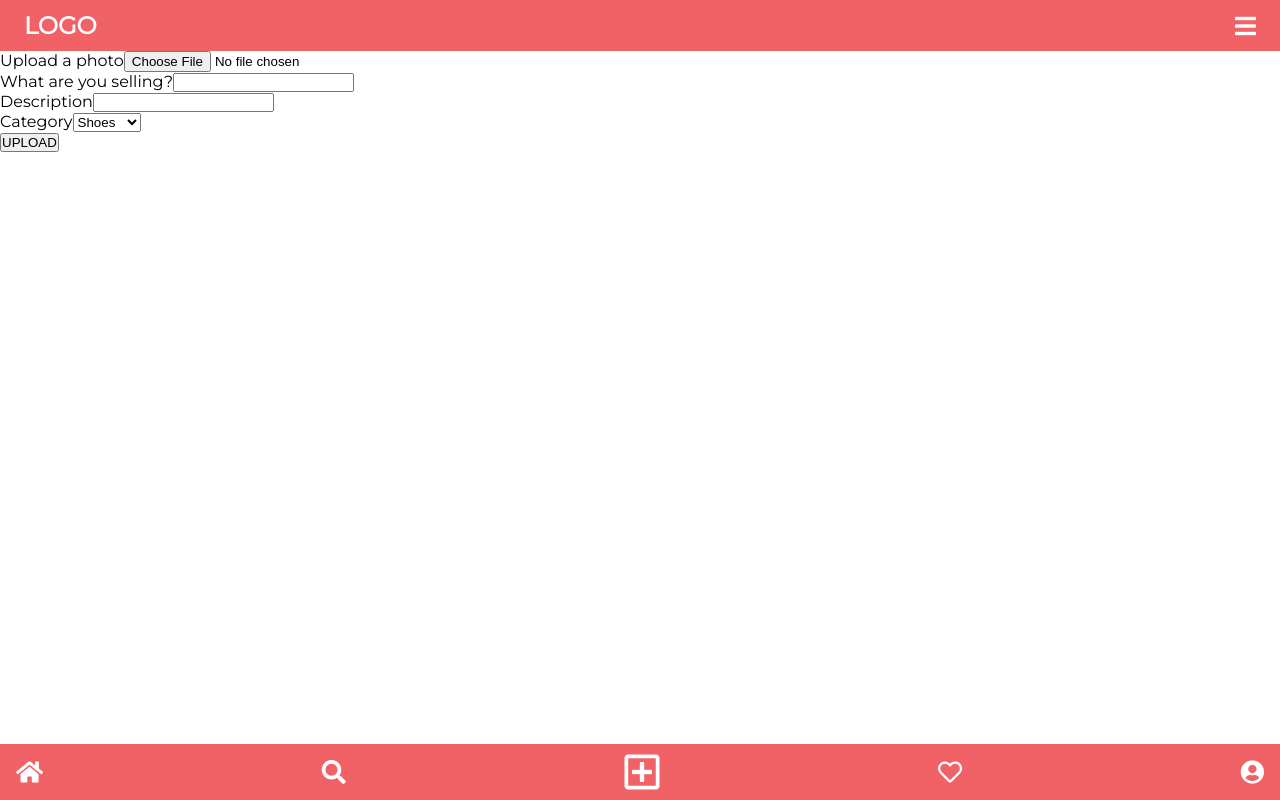
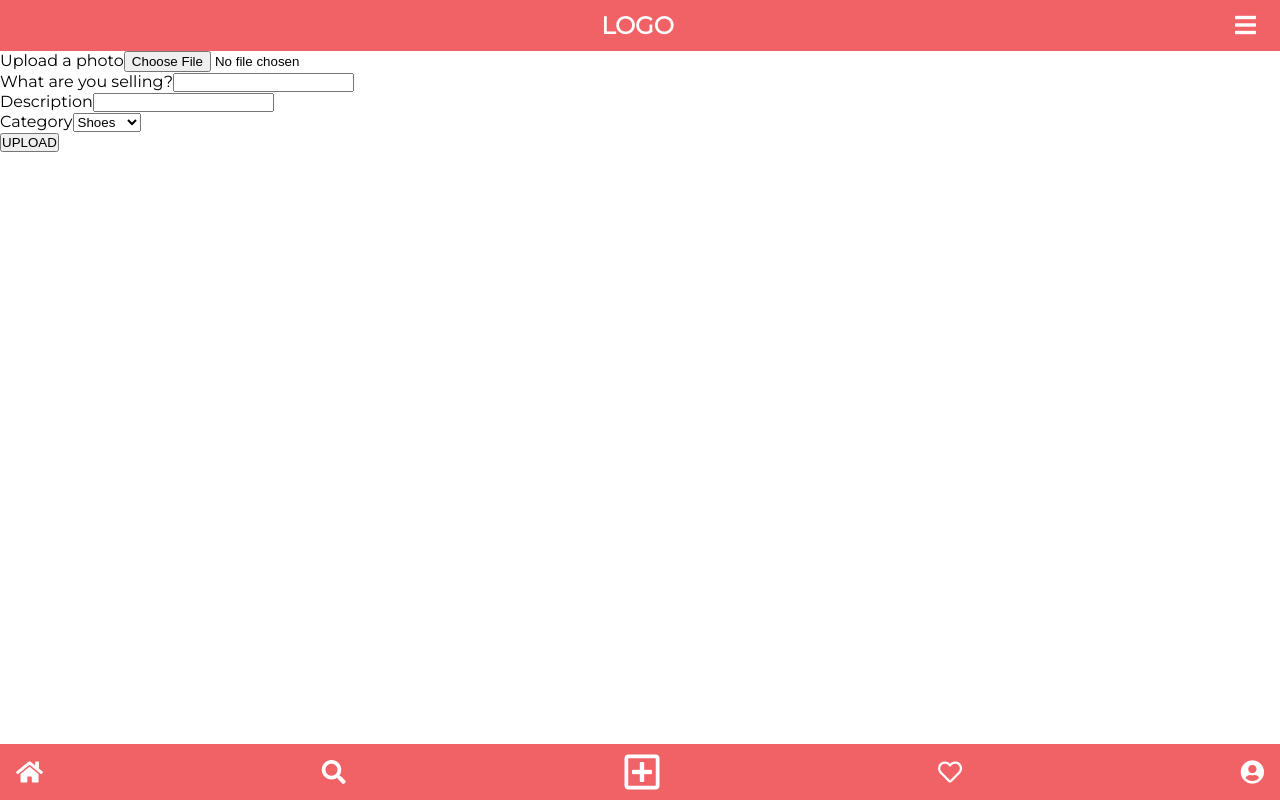
Before and after one commit to u4us/summative3, a React (Create React App) app in the folder niche-app/: page /products/create in a window 1280 px wide. Built offline with nearby package versions, Linux system fonts and the light colour scheme.

Commit message:
linking footer icons

```diff
--- a/niche-app/src/App.jsx
+++ b/niche-app/src/App.jsx
@@ -1,5 +1,5 @@
 import React from 'react';
-import { Router, Link, navigate } from '@reach/router';
+import { Router, Link, Redirect,navigate } from '@reach/router';
 import RouteDashboard from './RouteDashboard.jsx';
 import RouteProductDetails from './RouteProductDetails.jsx';
 import RouteAddProduct from './RouteAddProduct.jsx';
@@ -22,8 +22,9 @@ class App extends React.Component{
 
       <div className="app">
         <header>
+            <div className="box"/>
             <h2>LOGO</h2>
-            <i className="fas fa-bars"></i>
+            <Link to="/nav"><i className="fas fa-bars"></i></Link>
         </header>
 
         <div className="main">
@@ -32,14 +33,14 @@ class App extends React.Component{
             <RouteNav path="/nav"/>
             <RouteAddProduct path="/products/create"/>
             <RouteProductDetails path="/products/:id"/>
-            <RouteUpdateProduct path="/update"/>
+            <RouteUpdateProduct path="/products/:id/update"/>
           </Router>
         </div>
 
         <footer>
-            <i className="fas fa-home"></i>
+        <Link to="/"><i className="fas fa-home"></i></Link>
             <i className="fas fa-search"></i>
-            <i className="far fa-plus-square plus"></i>
+        <Link to="/products/create"><i className="far fa-plus-square plus"></i></Link>
             <i className="far fa-heart"></i>
             <i className="fas fa-user-circle"></i>
         </footer>
--- a/niche-app/src/App.scss
+++ b/niche-app/src/App.scss
@@ -37,8 +37,14 @@ header{
     justify-content: space-between;
     padding: 0.7rem 1.5rem;
 
+    .box{
+        width: 1rem;
+        height: 1rem;
+    }
+
     i{
         font-size: 1.5rem;
+        color: white;
     }
 }
 
@@ -53,6 +59,7 @@ footer{
 
     i{
         font-size: 1.5rem;
+        color: white;
     }
 
     .plus{
@@ -285,6 +292,7 @@ footer{
 
         i{
             font-size: 1.2rem;
+            color: $primary-color;
         }
     }
 }
--- a/niche-app/src/RouteNav.jsx
+++ b/niche-app/src/RouteNav.jsx
@@ -30,8 +30,8 @@ class RouteNav extends React.Component{
 
 
                     {
-                        categories.map(cat=>{
-                            return <div className="category">{cat.name}</div>
+                        categories.map(category=>{
+                            return <div className="category">{category.name}</div>
                         })
                     }
                     <div className="sell-item">
```
